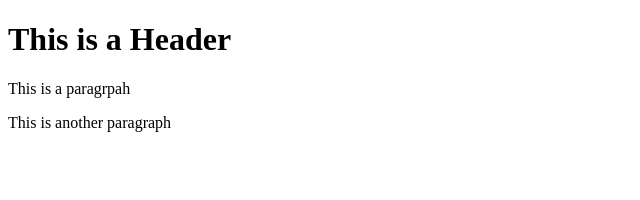
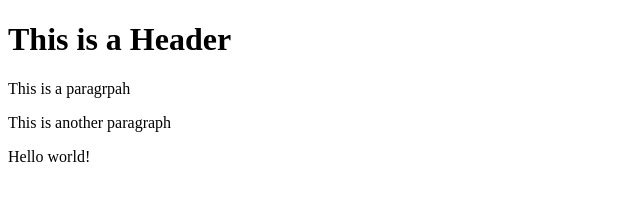
Before and after one commit to Xerozero13/git-test, a website: page index.html in a window 1280 px wide. Shown: the whole page, without its empty margins (0-640 px from the left). Drawn offline with Linux system fonts and the light colour scheme.

Commit message:
Using NPM

```diff
--- a/index.html
+++ b/index.html
@@ -4,5 +4,6 @@
         <h1>This is a  Header</h1>
         <p>This is a paragrpah</p>
         <p>This is another paragraph</p>
+        <p>Hello world!</p>
     </body>
 </html>
```
Also changed, not shown: package.json (added, +24 -0 lines), 2 other files.
